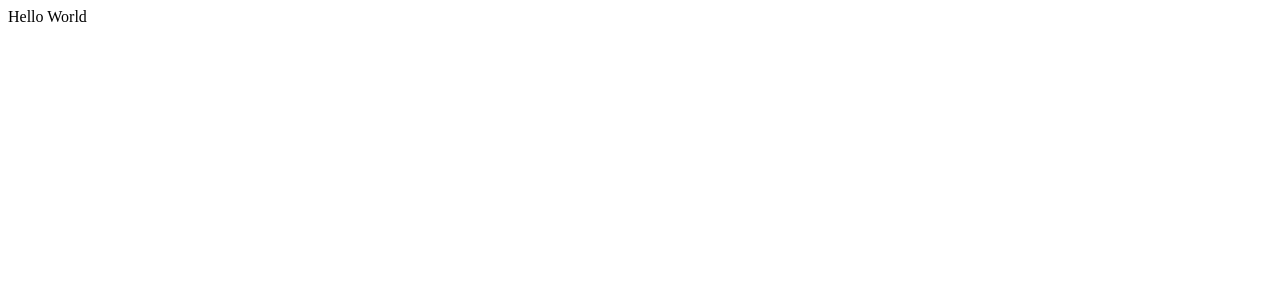
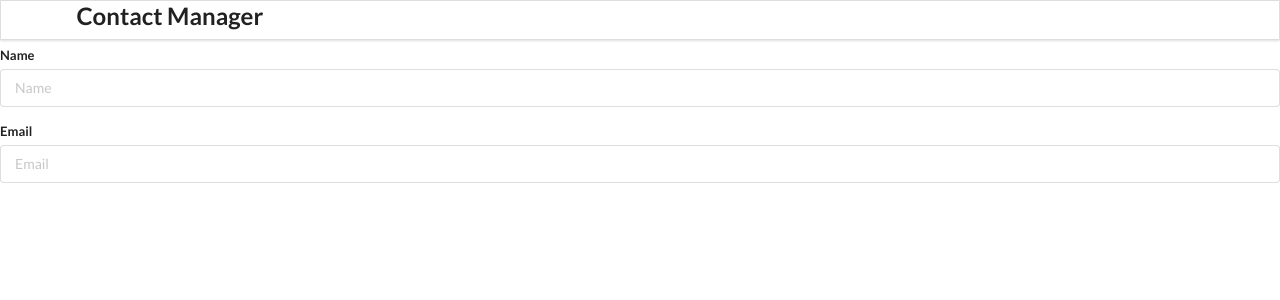
Before and after one commit to chaitraboggaram/ReactApp, a React (Create React App) app in the folder contact-app/: page / in a window 1280 px wide. Shown: the top 300 px of the page. Built offline with nearby package versions, Linux system fonts and the light colour scheme.

Commit message:
Adding header, a form and import and export of the .js files

```diff
--- a/contact-app/public/index.html
+++ b/contact-app/public/index.html
@@ -14,7 +14,7 @@
       manifest.json provides metadata used when your web app is installed on a
       user's mobile device or desktop. See https://developers.google.com/web/fundamentals/web-app-manifest/
     -->
-    <link rel="manifest" href="%PUBLIC_URL%/manifest.json" />
+    <link rel="stylesheet" href="https://cdnjs.cloudflare.com/ajax/libs/semantic-ui/2.5.0/semantic.min.css" integrity="sha512-KXol4x3sVoO+8ZsWPFI/r5KBVB/ssCGB5tsv2nVOKwLg33wTFP3fmnXa47FdSVIshVTgsYk/1734xSk9aFIa4A==" crossorigin="anonymous" referrerpolicy="no-referrer" />
     <!--
       Notice the use of %PUBLIC_URL% in the tags above.
       It will be replaced with the URL of the `public` folder during the build.
--- a/contact-app/src/components/AddContact.js
+++ b/contact-app/src/components/AddContact.js
@@ -0,0 +1,26 @@
+import React from "react";
+
+// Creating a class in JavaScript and React.Component is our component
+class AddContact extends React.Component {
+    render() {
+        // render function should always have a return statement
+        return (
+            <div className="ui main">
+                <h2>Add Contact</h2>
+                <form className="ui form">
+                    {/* Below 2 input tages the two ways of using and closing the input tag, it can be used for any HTML tags as long as you don't have to write anything in the tag */}
+                    <div className="field">
+                        <label>Name</label>
+                        <input type="text" name="name" placeholder="Name"></input>
+                    </div>
+                    <div className="field">
+                        <label>Email</label>
+                        <input type="text" name="email" placeholder="Email" />
+                    </div>
+                </form>
+            </div>
+        );
+    }
+}
+
+export default AddContact;
--- a/contact-app/src/components/App.js
+++ b/contact-app/src/components/App.js
@@ -1,8 +1,20 @@
+import React from 'react';
 import './App.css';
+import Header from "./Header";
+import AddContact from "./AddContact";
+import ContactList from "./ContactList";
+
 
 function App() {
   return (
-    <div>Hello World</div>
+    // The <div> tage looks like HTML but it is not HTML and it is JSX (Combination of JavaScript and HTML), as HTML code cannot be written in JavaScript file. This is working because we are importing React Library
+    <div>
+      {/* Adding a / in the end of the starting header tag is auto close i.e no closing tag required if no information to be given in that tag*/}
+      <Header />
+      <AddContact />
+      {/* <ContactList /> */}
+
+    </div>
   );
 }
 
--- a/contact-app/src/components/Header.js
+++ b/contact-app/src/components/Header.js
@@ -0,0 +1,17 @@
+import React  from "react";
+
+// Function component
+const Header = () => {
+    return (
+        // We are using className instead of class because Java already has a function class used for classes. To make this unique we use className here
+        <div className="ui fixed menu">
+            <div className="ui container center">
+                <h2>Contact Manager</h2>
+            </div>
+        </div>
+    );
+
+};
+
+// We need to export the Header first before using it in any other .js files
+export default Header
```
Also changed, not shown: 1 other file (tests, documents, lock files or other folders).
